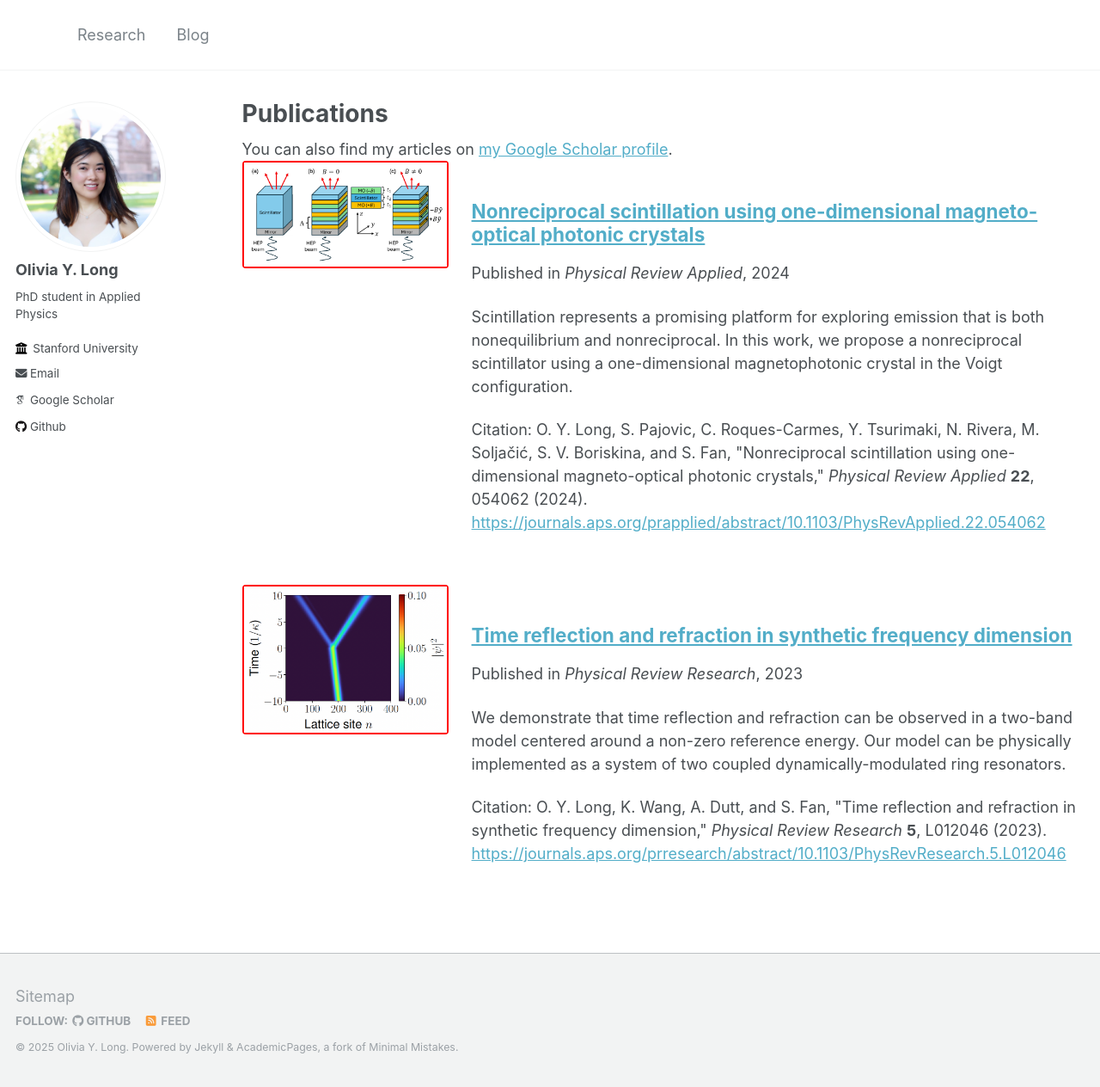
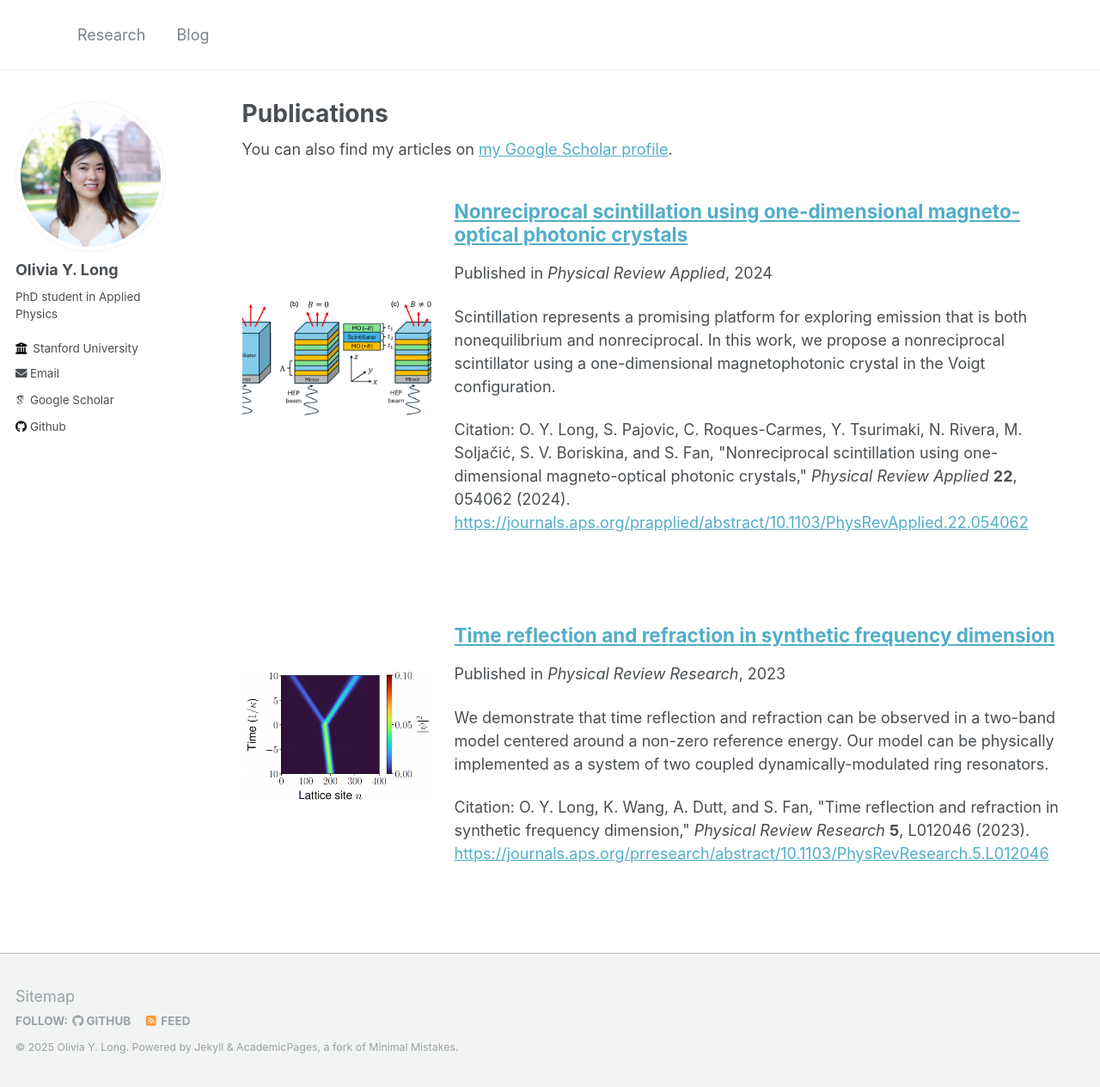
Before and after one commit to oliviaylong/oliviaylong.github.io, a Jekyll site: the page built from _pages/publications.md, in a window 1280 px wide and 1264 px high. Shown: the whole window at 86% size. Built offline with Jekyll 4.4.1, drawn with Linux system fonts in a browser that asks for light colours; some web fonts are replaced.

Commit message:
asset mod3

```diff
--- a/assets/css/main.scss
+++ b/assets/css/main.scss
@@ -43,25 +43,24 @@
 .teaser-left .teaser-text-wrapper {
     display: flex;
     gap: 1.5rem;
-    align-items: flex-start;
+    align-items: center;
     margin-bottom: 2rem;
   }
 
   .teaser-left .archive__item-teaser {
-    flex: 0 0 240px;
-    max-width: 240px;
-    max-width: none;
+    width: 220px;
+    height: 150px;
+    flex: 0 0 220px;
   }
 
   .teaser-left .archive__item-teaser img {
     width: 100%;
-    height: auto;
-    display: block;
-    object-fit: cover; /* use "cover" if you want uniform crop */
-    border: 2px solid red;
+    height: 100%;
+    object-fit: cover;
   }
 
   .teaser-left .archive__item-text {
     flex: 1;
     min-width: 0;
+    max-width: calc(100% - 260px); /* leaves room for image + padding */
   }
```
